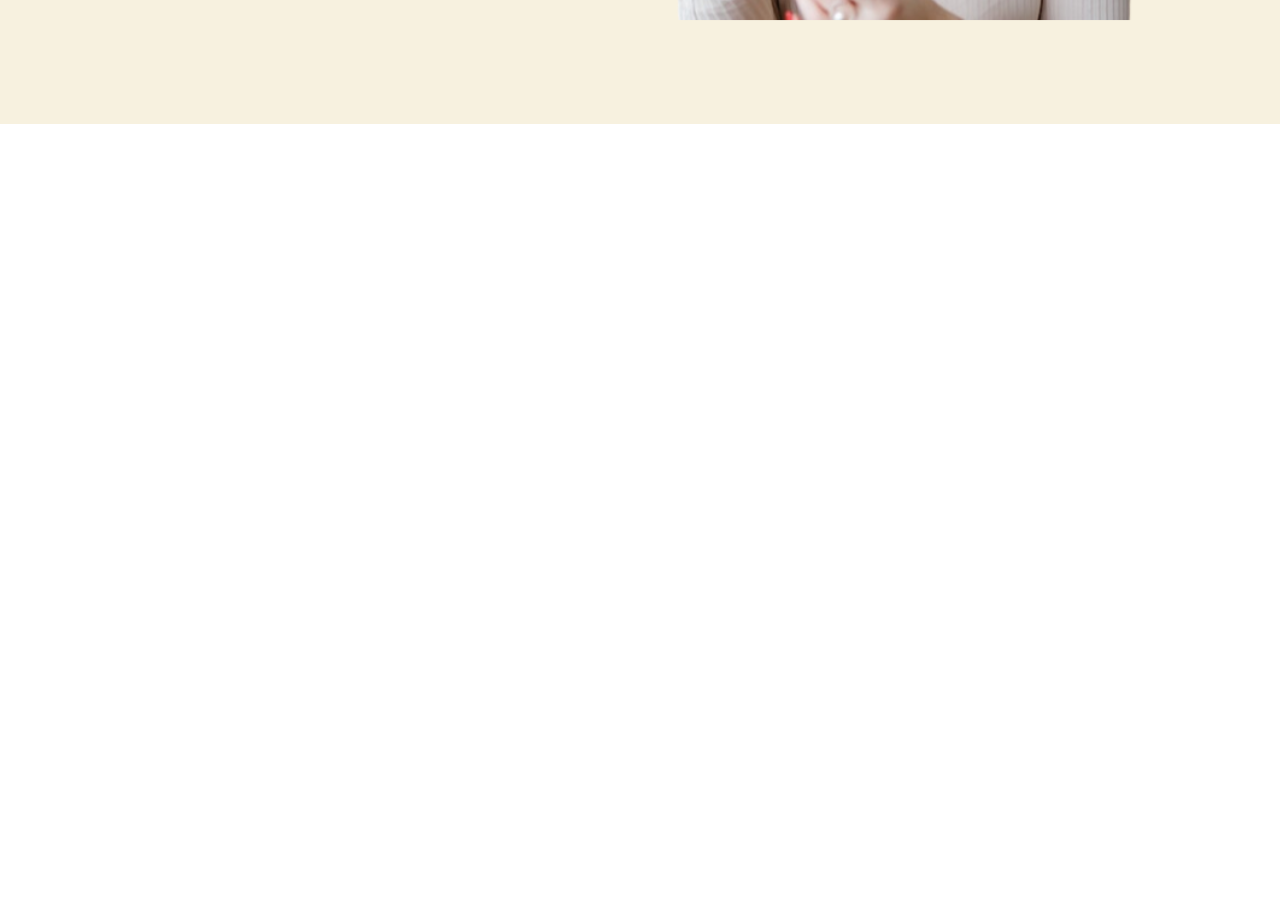
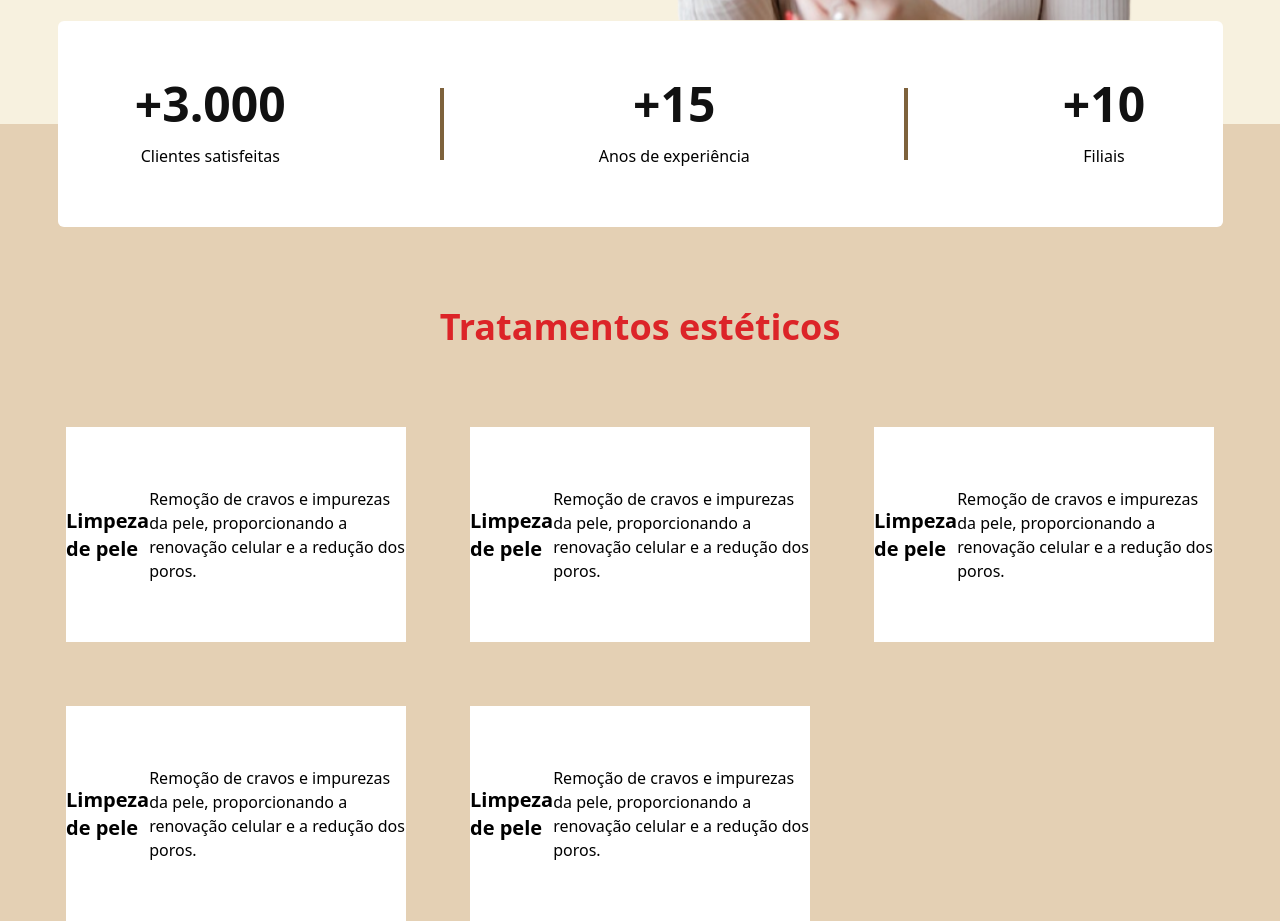
Before and after one commit to eduardo1199/dermato, a React (Vite) app: page / in a window 1280 px wide. Shown: the part 540-1461 px from the top of the page. Before the commit the page ends 800 px from the top, so only its background shows below. Built offline with nearby package versions, Linux system fonts and the light colour scheme.

Commit message:
created of section aesthetic treatments

```diff
--- a/src/App.tsx
+++ b/src/App.tsx
@@ -1,11 +1,54 @@
-import StakeImg from './assets/destaque.svg';
 import { Stake } from './components/Stake';
 
 export function App() {
   return (
     <div className="h-screen w-screen">
-      <div className="flex justify-center">
-        <Stake />
+      <Stake />
+
+      <div className="flex justify-center bg-c4">
+        <div className="w-[1165px] flex flex-col gap-20">
+          <div className="flex flex-1 min-h-[206px] h-[206px] mt-[-103px] items-center justify-around bg-c1 rounded-md">
+            <div className="flex flex-col gap-4 items-center">
+              <p className="font-bold text-5xl text-c20">+3.000</p>
+              <span>Clientes satisfeitas</span>
+            </div>
+            <div className="border-2 border-c5 h-[72px]" />
+            <div className="flex flex-col gap-4 items-center">
+              <p className="font-bold text-5xl text-c20">+15</p>
+              <span>Anos de experiência</span>
+            </div>
+            <div className="border-2 border-c5 h-[72px]" />
+            <div className="flex flex-col gap-4 items-center">
+              <p className="font-bold text-5xl text-c20">+10</p>
+              <span>Filiais</span>
+            </div>
+          </div>
+          <div className="flex justify-center items-center flex-1 flex-col">
+            <p className="font-bold text-4xl text-c8 mb-20">Tratamentos estéticos</p>
+            <div className="grid grid-cols-3 gap-16">
+              <div className="w-[340px] h-[215px] bg-c1 flex items-center">
+                <p className="block text-xl text-c21 font-bold">Limpeza de pele</p>
+                <span>Remoção de cravos e impurezas da pele, proporcionando a renovação celular e a redução dos poros.</span>
+              </div>
+              <div className="w-[340px] h-[215px] bg-c1 flex items-center">
+                <p className="block text-xl text-c21 font-bold">Limpeza de pele</p>
+                <span>Remoção de cravos e impurezas da pele, proporcionando a renovação celular e a redução dos poros.</span>
+              </div>
+              <div className="w-[340px] h-[215px] bg-c1 flex items-center">
+                <p className="block text-xl text-c21 font-bold">Limpeza de pele</p>
+                <span>Remoção de cravos e impurezas da pele, proporcionando a renovação celular e a redução dos poros.</span>
+              </div>
+              <div className="w-[340px] h-[215px] bg-c1 flex items-center">
+                <p className="block text-xl text-c21 font-bold">Limpeza de pele</p>
+                <span>Remoção de cravos e impurezas da pele, proporcionando a renovação celular e a redução dos poros.</span>
+              </div>
+              <div className="w-[340px] h-[215px] bg-c1 flex items-center">
+                <p className="block text-xl text-c21 font-bold">Limpeza de pele</p>
+                <span>Remoção de cravos e impurezas da pele, proporcionando a renovação celular e a redução dos poros.</span>
+              </div>
+            </div>
+          </div>
+        </div>
       </div>
     </div>
   )
--- a/tailwind.config.cjs
+++ b/tailwind.config.cjs
@@ -9,9 +9,13 @@ module.exports = {
       colors: {
         "c1": "#FFFFFF",
         "c3": "#F7F1DF",
+        "c4": "#E4D0B4",
+        "c5": "#7E623C",
         "c6": "#644B2C",
         "c8": "#DC2428",
-        "c19": "#2E2E2E"
+        "c19": "#2E2E2E",
+        "c20": "#111111",
+        "c21": "#000000"
       }
     },
   },
```
